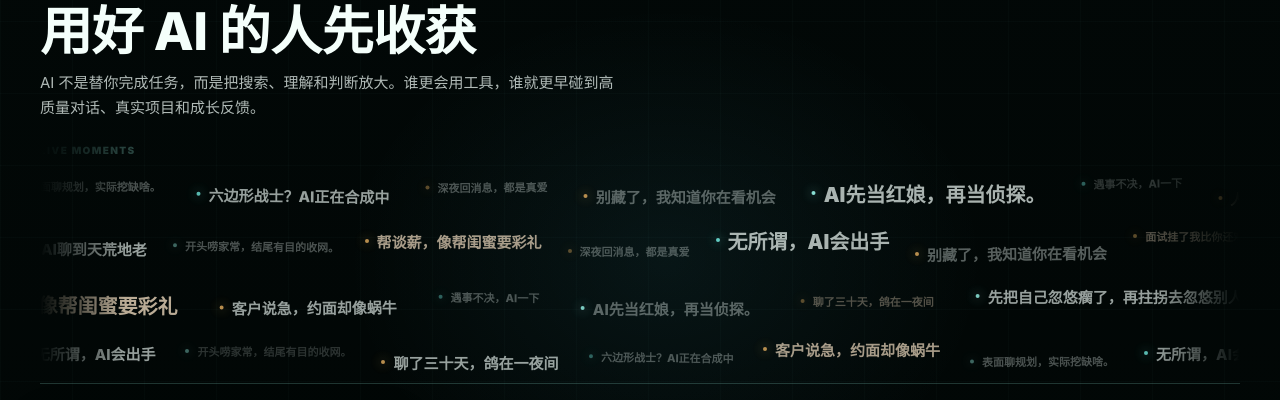
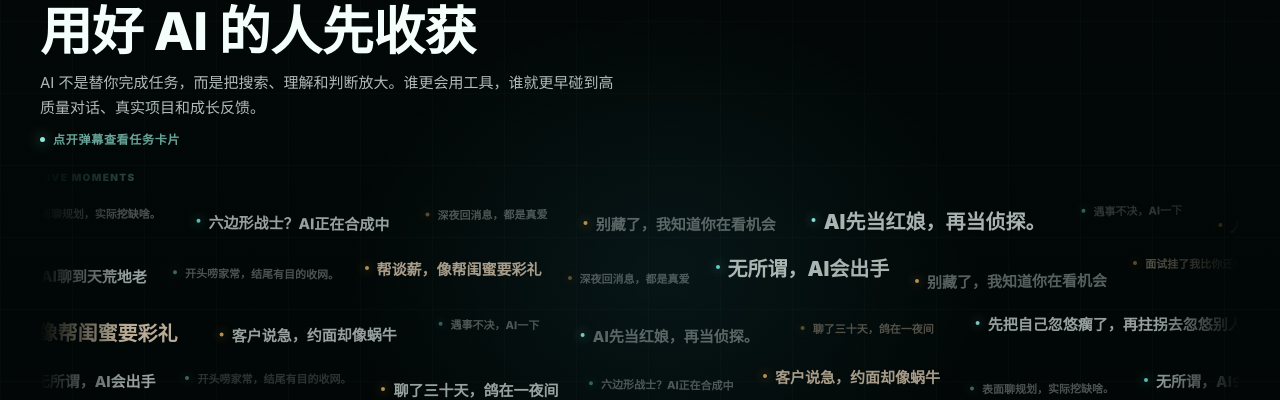
Before and after one commit to yolanda126-hub/ttc-t-plan, a plain HTML site: page index.html in a window 1280 px wide. Shown: the part 1498-1898 px from the top of the page. Drawn offline with Linux system fonts and the light colour scheme; grey boxes are pictures that could not be loaded.

Commit message:
Adjust barrage hint and TTC ticker spacing

```diff
--- a/index.html
+++ b/index.html
@@ -429,6 +429,24 @@
     }
     .hub-title { margin-bottom: 10px; text-align: left; }
     .hub-title p { max-width: 580px; margin: 10px 0 0; color: var(--muted); font-size: 15px; line-height: 1.65; }
+    .barrage-hint {
+      display: inline-flex;
+      align-items: center;
+      gap: 8px;
+      margin: 10px 0 0;
+      color: rgba(157,244,228,.66);
+      font-size: 12px;
+      font-weight: 850;
+      letter-spacing: .06em;
+    }
+    .barrage-hint::before {
+      content: "";
+      width: 5px;
+      height: 5px;
+      border-radius: 50%;
+      background: var(--mint);
+      box-shadow: 0 0 14px rgba(157,244,228,.9);
+    }
 
     .genz-barrage {
       position: relative;
@@ -857,6 +875,7 @@
             <div class="eyebrow" style="color:var(--cyan)">AI Native 项目现场</div>
             <h2>用好 AI 的人先收获</h2>
             <p>AI 不是替你完成任务，而是把搜索、理解和判断放大。谁更会用工具，谁就更早碰到高质量对话、真实项目和成长反馈。</p>
+            <div class="barrage-hint">点开弹幕查看任务卡片</div>
           </div>
           <div class="genz-barrage" id="track" aria-label="AI Native 项目真实瞬间">
             <div class="genz-lane lane-a">
```
Also changed, not shown: TTC_T计划_关于TTC.html (+2 -0 lines).
